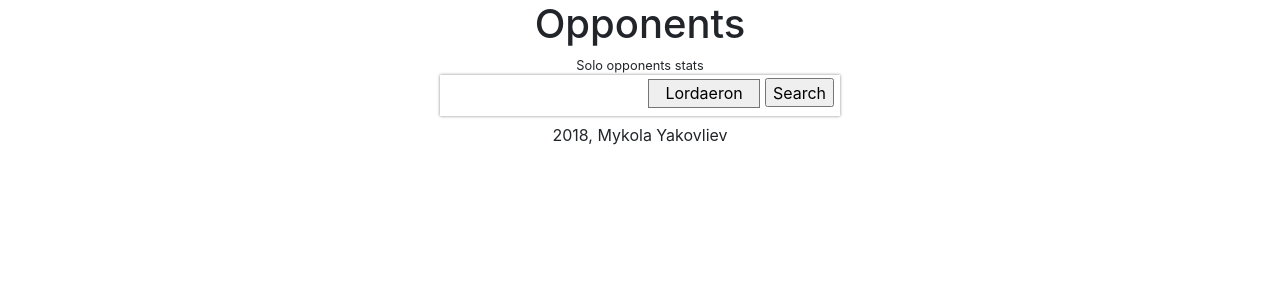
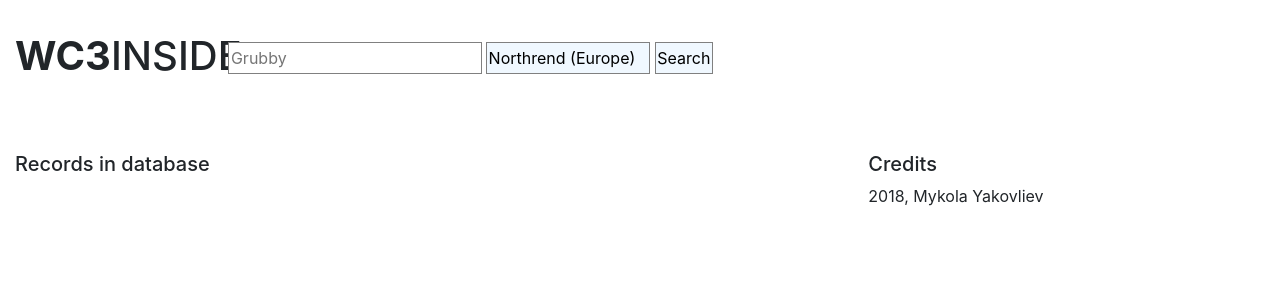
Before and after one commit to Vegasq/wc3rivals, a Python web app: template templates/solo_stats.html in a window 1280 px wide. Shown: the top 300 px of the page. Run offline with Jinja, Linux system fonts and the light colour scheme; the template is opened without the code that fills it, so the values that code supplies are empty; some libraries are stand-ins or nearby versions.

Commit message:
+ db state at footer + new ui changes + new backup, 650k

```diff
--- a/gamesparser.py
+++ b/gamesparser.py
@@ -247,12 +247,14 @@ class GamePageParser(object):
 
         timer = time()
         self.soup = BeautifulSoup(data.text, 'html.parser')
+        LOG.debug('BeautifulSoup init: %f' % (time() - timer))
 
         if not self.soup.find("b") or "error" in self.soup.find(
                 "b").text.lower():
             LOG.error("Failed to parse page.")
             return False
 
+        timer = time()
         self.stats = self._parse_stats()
         LOG.debug('Parse stats: %f' % (time() - timer))
 
--- a/templates/solo_stats.html
+++ b/templates/solo_stats.html
@@ -13,12 +13,6 @@
         .stats_table {
             width: 100%;
         }
-        .search_form {
-            margin: 10px;
-            display: block;
-            padding: 10px;
-            margin: 10px;
-        }
         .search_form > input, select {
             height: 40px;
             -webkit-appearance: none;
@@ -29,35 +23,24 @@
             display: none;
         }
         #search_box {
-            border: 0px;
-            box-shadow: 0px 0px 3px #888888;
-            padding: 5px;
-            position: relative;
-            z-index: 1;
-            width: 25em;
+            height: 2em;
+            border: 1px solid gray;
+            border-radius: 0;
+            padding: 0.1em;
         }
         #search_gateway {
-            height: 29px;
-            width: 7em;
-            padding: 0em 1em;
+            background-color: aliceblue;
+            height: 2em;
+            border: 1px solid gray;
             border-radius: 0;
-            z-index: 2;
-            position: relative;
+            padding: 0.1em;
         }
         #search_btn{
-            height: 29px;
-            z-index: 2;
-            position: relative;
-        }
-        #searchbar_buttons_owner {
-            width: 100%;
-        }
-        #searchbar_buttons_owner > div {
-            width: 25em;
-            margin: 0 auto;
-            text-align: right;
-            margin-top: -38px;
-            padding: 0 6px;
+            background-color: aliceblue;
+            height: 2em;
+            border: 1px solid gray;
+            border-radius: 0;
+            padding: 0.1em;
         }
         .show_on_search{
             display: none;
@@ -65,17 +48,21 @@
         .user_info_block {
             padding: 1em 0em;
         }
+        #search_block {
+            padding-top: 0.6em;
+        }
+        .user_badge {
+            padding-top: 0.2em;
+        }
+        .header_block {
+            padding: 2em 0;
+        }
     </style>
 </head>
 <body>
 
-<div class="container">
-    <div class="row justify-content-md-center">
-        <h1>Opponents</h1>
-    </div>
-    <div class="row justify-content-md-center">
-        <small>Solo opponents stats</small>
-    </div>
+<div class="container-fluid">
+
 
     <div class="row justify-content-md-center " >
         <div class="alert alert-success hidden" role="alert" id="info_msg">
@@ -86,14 +73,17 @@
         </div>
     </div>
 
-    <div class="row justify-content-md-center" style="min-height: 3em;">
-        <!--<form class="search_form">-->
-            <input class="search_box" id="search_box">
 
-            <div id="searchbar_buttons_owner">
-                <div>
+    <div class="row header_block">
+        <div class="col-2">
+            <h1> <b>WC3</b>INSIDE</h1>
+        </div>
+        <div class="col-8">
+            <div id="search_block">
+                <input class="search_box" id="search_box" placeholder="Grubby">
+
                 <select id="search_gateway">
-                        <option value="Northrend" disabled>Northrend (Europe)</option>
+                    <option value="Northrend">Northrend (Europe)</option>
                     <option value="Lordaeron">Lordaeron (US West)</option>
                     <option value="Azeroth" disabled>Azeroth (US East)</option>
                     <option value="Kalimdor" disabled>Kalimdor (Asia)</option>
@@ -101,29 +91,27 @@
                 <input class="submit" type="button" value="Search" id="search_btn">
             </div>
         </div>
-        <!--</form>-->
-    </div>
 
-
-    <div class="row show_on_search">
-        <div class="col-4">
-          <h2 class="user_info_block">
+        <div class="col-2">
+          <h2 class="user_badge show_on_search">
               <span id="username_block"></span>
               <small class="badge badge-secondary" id="level_block">
 
               </small>
             </h2>
         </div>
+
     </div>
+
 
     <div class="row show_on_search">
         <div class="col-4">
 
             <table class="stats_table table table-sm table-hover text-center">
                 <thead class="thead-light">
-                    <tr><th scope="col" colspan="2">Score against</th></tr>
+                    <tr><th scope="col" colspan="3">Score against</th></tr>
                     <tr>
-                        <!--<th scope="col" width="40%">Player</th>-->
+                        <th scope="col" width=""></th>
                         <th scope="col">Score</th>
                         <th scope="col" width="80%">Opponent</th>
                     </tr>
@@ -182,9 +170,19 @@
     <div class="row justify-content-md-center show_on_search">
     </div>
 
-    <div class="row justify-content-md-center">
-        <div class="footer navbar-fixed-bottom">2018, Mykola Yakovliev</div>
+    <div class="row justify-content-md-center header_block">
+        <div class="col-4">
+            <h5>Records in database</h5>
+            <span id="db_state"></span>
         </div>
+        <div class="col-4">
+        </div>
+        <div class="col-4">
+            <h5>Credits</h5>
+            <span>2018, Mykola Yakovliev</span>
+        </div>
+    </div>
+
 </div>
 
 
```
Also changed, not shown: db.py (+21 -0 lines), serv.py (+8 -1 lines), templates/app.js (+32 -2 lines), views.py (+11 -1 lines), 1 other file. Lines whose indentation alone changed are shown as unchanged.
